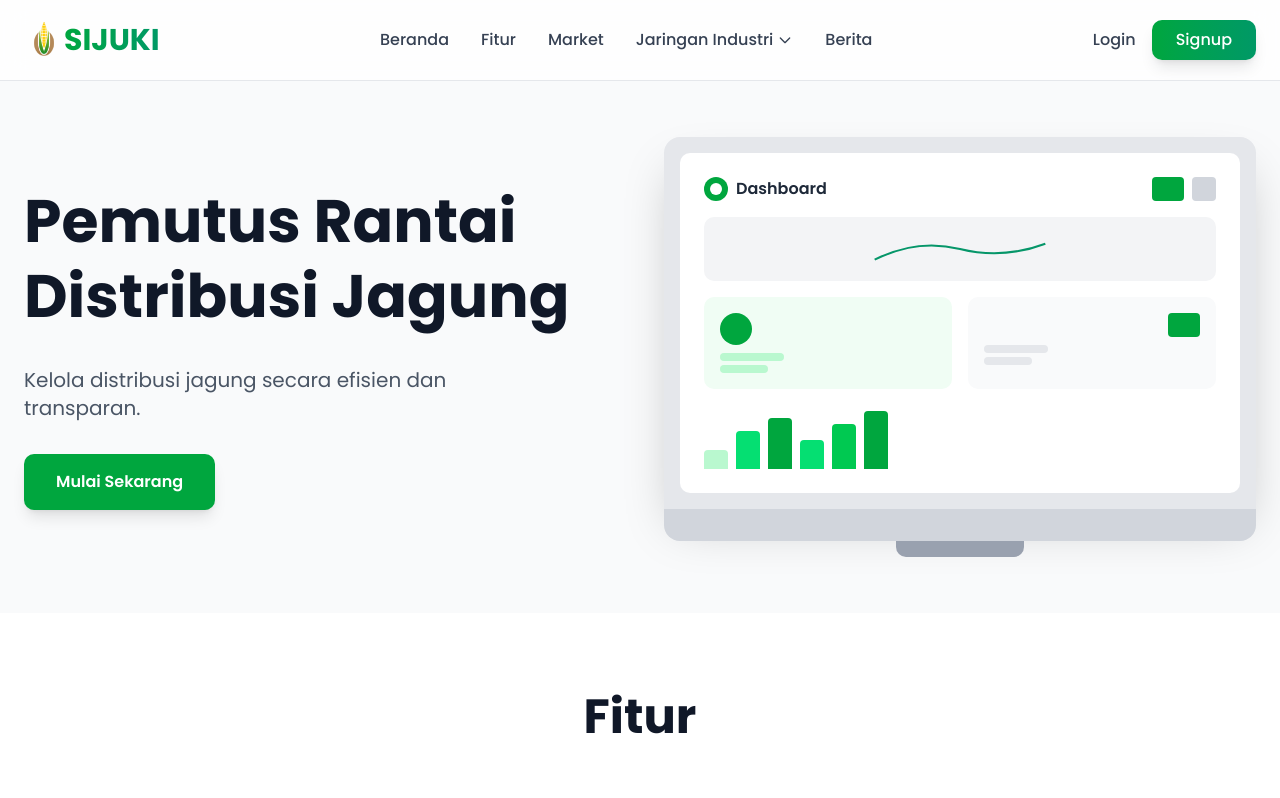
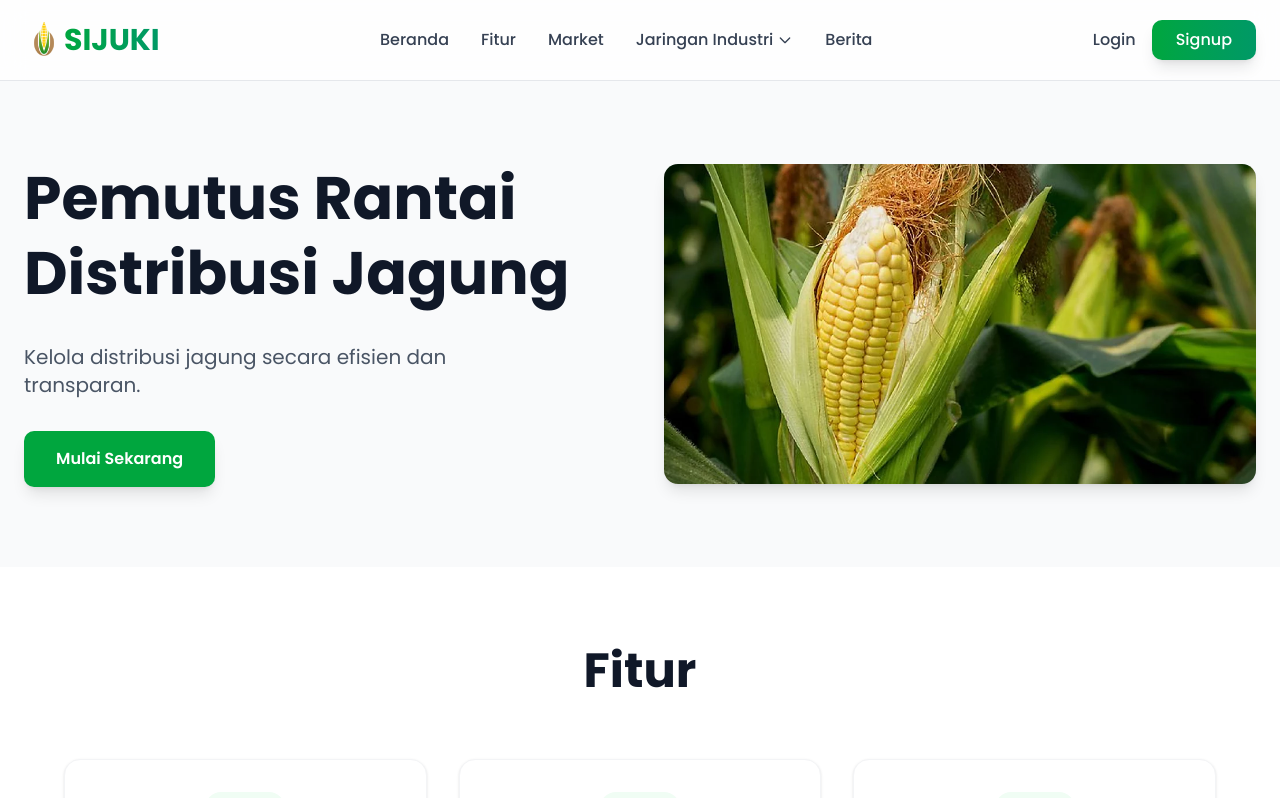
Before and after one commit to SyariefHayat/rantaiPasokDistribusi, a React (Vite) app: page / in a window 1280 px wide. Shown: the top 798 px of the page. Built offline with nearby package versions, Linux system fonts and the light colour scheme.

Commit message:
update: hero section image

```diff
--- a/src/pages/landing/HeroSection.jsx
+++ b/src/pages/landing/HeroSection.jsx
@@ -3,86 +3,27 @@ import React from 'react';
 const HeroSection = () => {
     return (
         <section className="h-full bg-gray-50">
-            <div className="container mx-auto px-6 py-6 sm:py-14">
+            <div className="container mx-auto px-6 py-20">
                 <div className="flex flex-col lg:flex-row items-center justify-between gap-12">
-                    <div className="flex-1 space-y-8">
+
+                    <div className="flex-1 space-y-8 text-center lg:text-left">
                         <h1 className="text-5xl lg:text-6xl font-bold text-gray-900 leading-tight">
                             Pemutus Rantai<br />
                             Distribusi Jagung
                         </h1>
 
-                        <p className="text-xl text-gray-600 max-w-lg">
+                        <p className="text-xl text-gray-600 max-w-lg mx-auto lg:mx-0">
                             Kelola distribusi jagung secara efisien dan transparan.
                         </p>
 
-                        <button className="relative px-8 py-4 bg-green-600 text-white font-semibold rounded-lg hover:bg-green-700 transition-all transform hover:scale-105 shadow-lg cursor-pointer z-10">
-                            Mulai Sekarang
-                        </button>
+                        <div>
+                            <button className="relative px-8 py-4 bg-green-600 text-white font-semibold rounded-lg hover:bg-green-700 transition-all transform hover:scale-105 shadow-lg cursor-pointer z-10">
+                                Mulai Sekarang
+                            </button>
+                        </div>
                     </div>
 
-                    <div className="flex-1 relative">
-                        <div className="relative">
-                            <div className="bg-gray-200 rounded-t-2xl p-4 shadow-2xl">
-                                <div className="bg-white rounded-lg p-6 space-y-4">
-                                    <div className="flex items-center justify-between">
-                                        <div className="flex items-center space-x-2">
-                                            <div className="w-6 h-6 bg-green-600 rounded-full flex items-center justify-center">
-                                                <div className="w-3 h-3 bg-white rounded-full"></div>
-                                            </div>
-                                            <span className="font-semibold text-gray-800">Dashboard</span>
-                                        </div>
-                                        <div className="flex items-center space-x-2">
-                                            <div className="w-8 h-6 bg-green-600 rounded"></div>
-                                            <div className="w-6 h-6 bg-gray-300 rounded"></div>
-                                        </div>
-                                    </div>
-
-                                    <div className="space-y-4">
-                                        <div className="h-16 bg-gray-100 rounded-lg flex items-center justify-center relative">
-                                            <svg className="w-full h-full" viewBox="0 0 200 60">
-                                                <path
-                                                    d="M20,40 Q60,20 100,30 T180,25"
-                                                    fill="none"
-                                                    stroke="#059669"
-                                                    strokeWidth="2"
-                                                />
-                                            </svg>
-                                        </div>
-
-                                        <div className="grid grid-cols-2 gap-4">
-                                            <div className="bg-green-50 p-4 rounded-lg">
-                                                <div className="w-8 h-8 bg-green-600 rounded-full mb-2"></div>
-                                                <div className="space-y-1">
-                                                    <div className="w-16 h-2 bg-green-200 rounded"></div>
-                                                    <div className="w-12 h-2 bg-green-200 rounded"></div>
-                                                </div>
-                                            </div>
-                                            <div className="bg-gray-50 p-4 rounded-lg">
-                                                <div className="flex justify-end mb-2">
-                                                    <div className="w-8 h-6 bg-green-600 rounded"></div>
-                                                </div>
-                                                <div className="space-y-1">
-                                                    <div className="w-16 h-2 bg-gray-200 rounded"></div>
-                                                    <div className="w-12 h-2 bg-gray-200 rounded"></div>
-                                                </div>
-                                            </div>
-                                        </div>
-
-                                        <div className="flex items-end space-x-2 h-16">
-                                            <div className="w-6 bg-green-200 rounded-t" style={{height: '30%'}}></div>
-                                            <div className="w-6 bg-green-400 rounded-t" style={{height: '60%'}}></div>
-                                            <div className="w-6 bg-green-600 rounded-t" style={{height: '80%'}}></div>
-                                            <div className="w-6 bg-green-400 rounded-t" style={{height: '45%'}}></div>
-                                            <div className="w-6 bg-green-500 rounded-t" style={{height: '70%'}}></div>
-                                            <div className="w-6 bg-green-600 rounded-t" style={{height: '90%'}}></div>
-                                        </div>
-                                    </div>
-                                </div>
-                            </div>
-
-                            <div className="bg-gray-300 h-8 rounded-b-2xl"></div>
-                            <div className="bg-gray-400 h-4 w-32 mx-auto rounded-b-lg"></div>
-                        </div>
+                    <div className="flex-1 h-64 sm:h-80 bg-[url('/51.webp')] bg-center bg-cover rounded-xl shadow-lg w-full">
                     </div>
                 </div>
             </div>
```
Also changed, not shown: public/50.jpg (added), public/51.webp (added).
